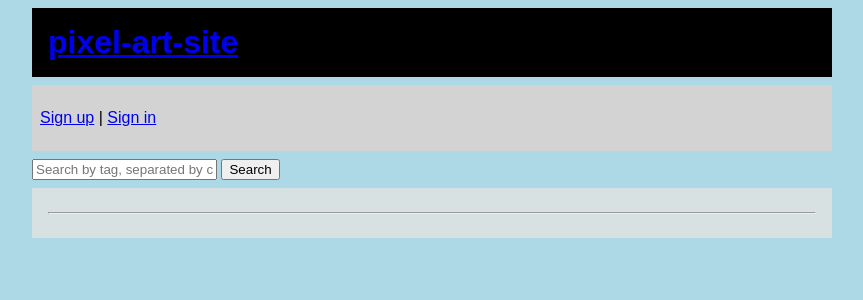
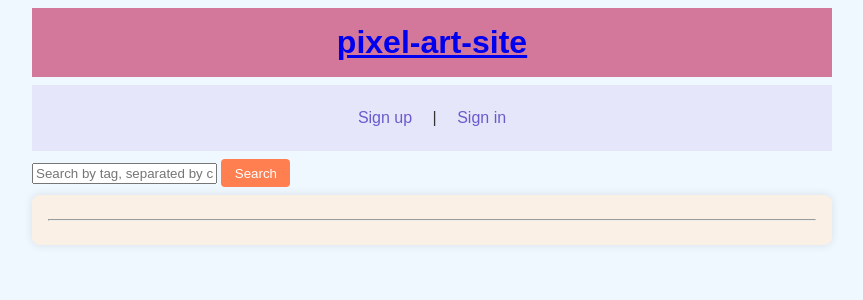
Before and after one commit to Feycry/pixel-art-site, a Flask app: page / in a window 1280 px wide. Shown: the top 300 px of the page, without its empty margins (208-1071 px from the left). Run offline with Flask 3, Linux system fonts and the light colour scheme; data that the repository does not hold is empty.

Commit message:
Pretty css!

```diff
--- a/static/main.css
+++ b/static/main.css
@@ -1,48 +1,82 @@
 body {
     margin: auto;
     max-width: 50em;
-    font-family: sans-serif;
-    background-color: lightblue;
+    font-family: 'Arial', sans-serif;
+    background-color: #f0f8ff; /* AliceBlue */
+    color: #333;
 }
 
 h1, h2 {
     margin: 0;
+    color: #333;
 }
 
-
 .header {
-    background-color: black;
-    color: red;
+    background-color: #d3789b; /* SlateBlue */
+    color: #fff;
     padding: 1em;
     margin: 0.5em 0;
+    text-align: center;
 }
 
 .nav {
-    background-color: lightgrey;
+    background-color: #e6e6fa; /* Lavender */
     padding: 0.5em;
     margin: 0.5em 0;
+    text-align: center;
+}
+
+.nav a {
+    color: #6a5acd; /* SlateBlue */
+    text-decoration: none;
+    margin: 0 1em;
+}
+
+.nav a:hover {
+    text-decoration: underline;
 }
 
 .content {
-    background-color: rgb(216, 225, 226);
+    background-color: #faf0e6; /* Linen */
     padding: 1em;
     margin: 0.5em 0;
+    border-radius: 8px;
+    box-shadow: 0 0 10px rgba(0, 0, 0, 0.1);
 }
 
 .art {
-    background-color: rgb(216, 225, 226);
+    background-color: #faf0e6; /* Linen */
     padding: 1em;
     margin: 0.5em 0;
+    border-radius: 8px;
+    box-shadow: 0 0 10px rgba(0, 0, 0, 0.1);
 }
 
 .comment {
-    border: 2px solid black;
+    border: 2px solid #ffb6c1; /* LightPink */
     margin: 1em;
     padding: 0.2em 0.5em;
+    border-radius: 8px;
+    background-color: #fff0f5; /* LavenderBlush */
 }
 
 .new_comment {
-    border: 2px solid rgb(206, 129, 129);
+    border: 2px solid #ffb6c1; /* LightPink */
     margin: 1em;
     padding: 0.2em 0.5em;
+    border-radius: 8px;
+    background-color: #fff0f5; /* LavenderBlush */
 }
+
+input[type="submit"], button {
+    background-color: #ff7f50; /* Coral */
+    color: white;
+    border: none;
+    padding: 0.5em 1em;
+    border-radius: 4px;
+    cursor: pointer;
+}
+
+input[type="submit"]:hover, button:hover {
+    background-color: #ff6347; /* Tomato */
+}
--- a/templates/post.html
+++ b/templates/post.html
@@ -69,7 +69,6 @@
       <input type="hidden" name="csrf_token" value="{{ session.csrf_token }}" />
       <input type="submit" value="Lähetä" />
     </form>
-    <hr />
     {% else %}
     <p>
       <a href="/login">Kirjaudu lisätäksesi kommentti</a>
```
